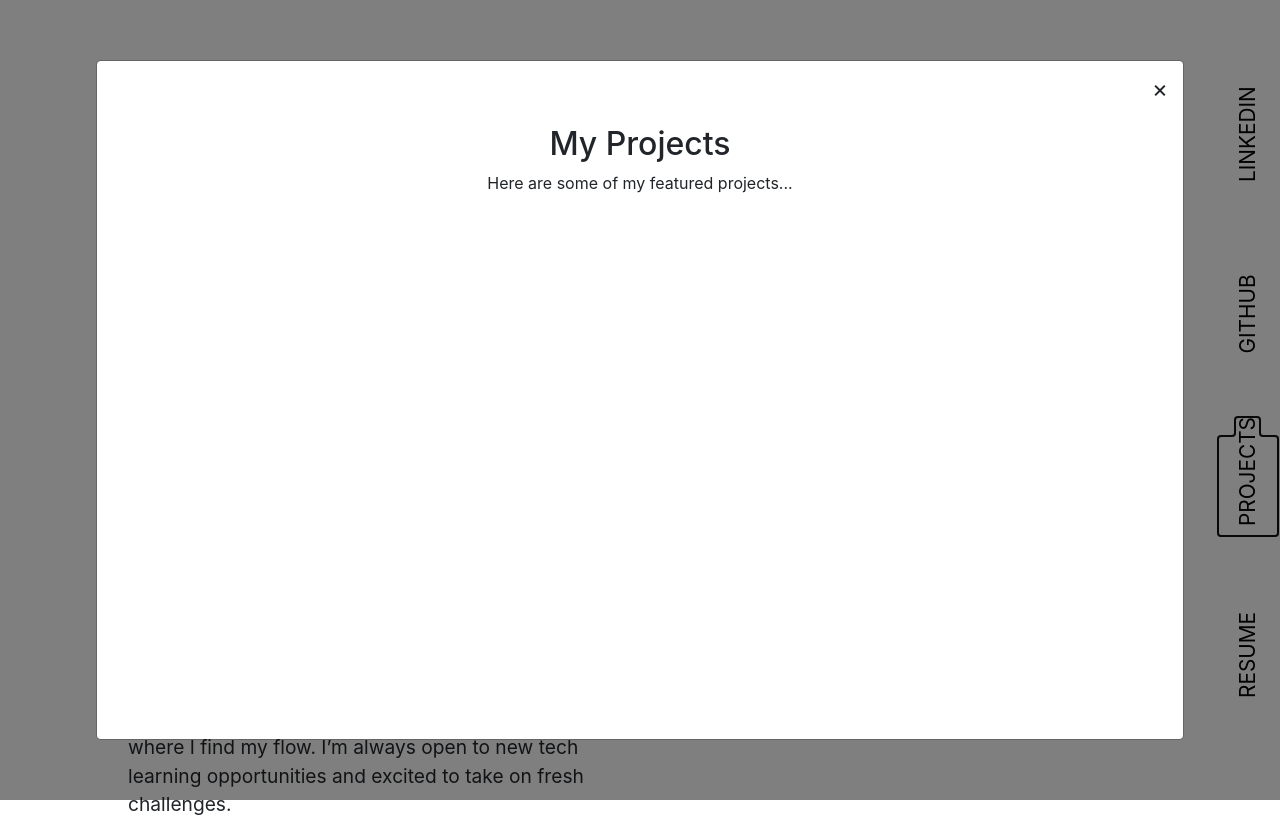
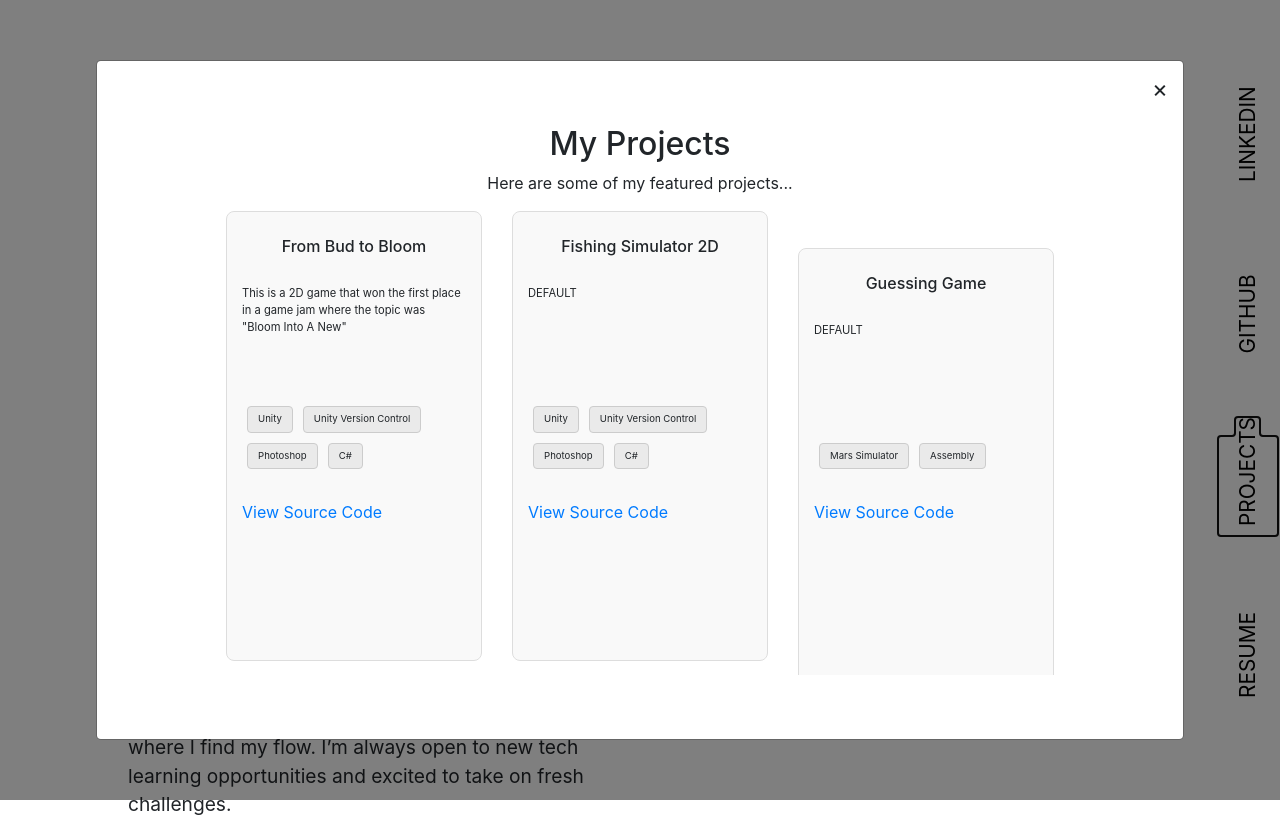
Before and after one commit to asralov/myPage, a plain HTML site: page frontend/public/index.html in a window 1280 px wide. Both pictures are taken after a click on the button "PROJECTS". Drawn offline with nearby package versions, Linux system fonts and the light colour scheme.

Commit message:
update
done with the most of the page, the only thing that is left is just a page layout for the project section

```diff
--- a/frontend/public/index.html
+++ b/frontend/public/index.html
@@ -46,6 +46,9 @@
             <h2>My Projects</h2>
             <p>Here are some of my featured projects...</p>
             <!-- You can list or display your projects here -->
+            <div id="cardBar">
+
+            </div>
         </div>
     </div>
     <script src="./script/index.js">
--- a/frontend/public/script/index.js
+++ b/frontend/public/script/index.js
@@ -3,6 +3,64 @@ links = {
     'linkedin': "https://www.linkedin.com/in/abrorjon-asralov/",
     'github': "https://github.com/asralov"
 }
+
+const projects = [
+    {
+      name: "From Bud to Bloom",
+      description: "This is a 2D game that won the first place in a game jam where the topic was  \"Bloom Into A New\"",
+      tools: ["Unity", "Unity Version Control", "Photoshop", "C#"],
+      link: "#"
+    },
+    {
+      name: "Fishing Simulator 2D",
+      description: "DEFAULT",
+      tools: ["Unity", "Unity Version Control", "Photoshop", "C#"],
+      link: "#"
+    },
+    {
+      name: "Guessing Game",
+      description: "DEFAULT",
+      tools: ["Mars Simulator", "Assembly"],
+      link: "#"
+    },
+    {
+      name: "Trie Data Structure",
+      description: "DEFAULT",
+      tools: ["Java", "Git", "Gradle", "JUnit5"],
+      link:"#"
+    },
+    {
+        name: "Lose The Bias",
+        description: "DEFAULT",
+        tools: ["Python", "JavaScript", "HTML5", "CSS3", "MongoDB", "Express.js", "Digital Ocean", "Git"],
+        link:"#"
+    },
+    {
+      name: "English 108 - ePortfolio",
+      description: "DEFAULT",
+      tools: ["HTML5", "CSS3", "JavaScript", "Digital Ocean", "NodeJs", "ExpressJs"],
+      link:"#"
+    },
+    {
+        name: "Word Search Game",
+        description: "DEFAULT",
+        tools: ["Python"],
+        link:"#"
+    },
+    {
+        name: "Quadratic Solver",
+        description: "DEFAULT",
+        tools: ["Python"],
+        link:"#"
+    },
+    {
+        name: "Password Generator",
+        description: "DEFAULT",
+        tools: ["Python"],
+        link:"#"
+    },
+];
+
 
 window.addEventListener('load', function() {
     const buttons = document.querySelectorAll('#sidebar button');
@@ -21,6 +79,7 @@ window.addEventListener('load', function() {
     });
 
     document.getElementById('spinner-overlay').style.display = 'none';
+    this.generateProjectCards();
 });
 
 
@@ -54,9 +113,54 @@ function handleClick(socialMedia) {
     } else if (socialMedia === 'projects') {
         // Show the modal
         modal.style.display = 'flex';
+
     }
 }
+/**
+ *
+ */
+function generateProjectCards()
+{
+    const modalContent = document.querySelector('#cardBar');
 
+     // Loop through projects array and create cards
+     projects.forEach((project) => {
+        // Create a card container
+        const card = document.createElement('div');
+        card.classList.add('project-card');
+
+        // Create the project name element
+        const projectName = document.createElement('h3');
+        projectName.textContent = project.name;
+        card.appendChild(projectName);
+
+        // Create the project description element
+        const projectDescription = document.createElement('p');
+        projectDescription.textContent = project.description;
+        card.appendChild(projectDescription);
+
+        // Create the tools section
+        const toolsList = document.createElement('ul');
+        project.tools.forEach((tool) => {
+            const toolItem = document.createElement('li');
+            toolItem.textContent = tool;
+            toolsList.appendChild(toolItem);
+        });
+        card.appendChild(toolsList);
+
+        // Create the link to the source code (if available)
+        if (project.link) {
+            const projectLink = document.createElement('a');
+            projectLink.href = project.link;
+            projectLink.target = '_blank';
+            projectLink.textContent = 'View Source Code';
+            card.appendChild(projectLink);
+        }
+
+        // Append the card to the modal content
+        modalContent.appendChild(card);
+    });
+}
 /**
  * This is a function that handles when user clicks on resume button
  * that will create a temporary link object to download the resume
--- a/frontend/public/style/index.css
+++ b/frontend/public/style/index.css
@@ -186,3 +186,66 @@ body
     cursor: pointer;
 
 }
+
+
+
+/* PROJECT CARDS */
+.project-card {
+    background-color: #f9f9f9;
+    border: 1px solid #ddd;
+    border-radius: 8px;
+    padding: 15px;
+    margin: 15px;
+    width: 20vw;
+    height: 450px;
+    display: inline-block;
+    text-align: left;
+    margin-top: 0;
+}
+
+.project-card h3 {
+    padding-top: 10px;
+    font-size: 1rem;
+    height: 50px;
+    text-align: center;
+}
+
+.project-card p {
+    font-size: 0.7rem;
+    height: 100px;
+
+}
+
+.project-card ul {
+    list-style-type: none;
+    padding: 0;
+    display: flex; /* Use flexbox to align items in a row */
+    flex-wrap: wrap; /* Allow tools to wrap to the next line if necessary */
+}
+
+.project-card ul li {
+    background-color: #eaeaea;
+    margin: 5px;
+    padding: 5px 10px;
+    border-radius: 4px;
+    display: inline-block; /* Make each tool like a little box */
+    font-size: 0.6rem;
+    border: 1px solid #ccc; /* Optional border for the tool boxes */
+    white-space: nowrap; /* Prevent text from wrapping */
+}
+
+.project-card a {
+    display: inline-block;
+    margin-top: 10px;
+    color: #007bff;
+    text-decoration: none;
+}
+
+.project-card a:hover {
+    text-decoration: underline;
+}
+
+#cardBar
+{
+    overflow: auto;
+}
```
Also changed, not shown: frontend/public/script/projects.js (added).
